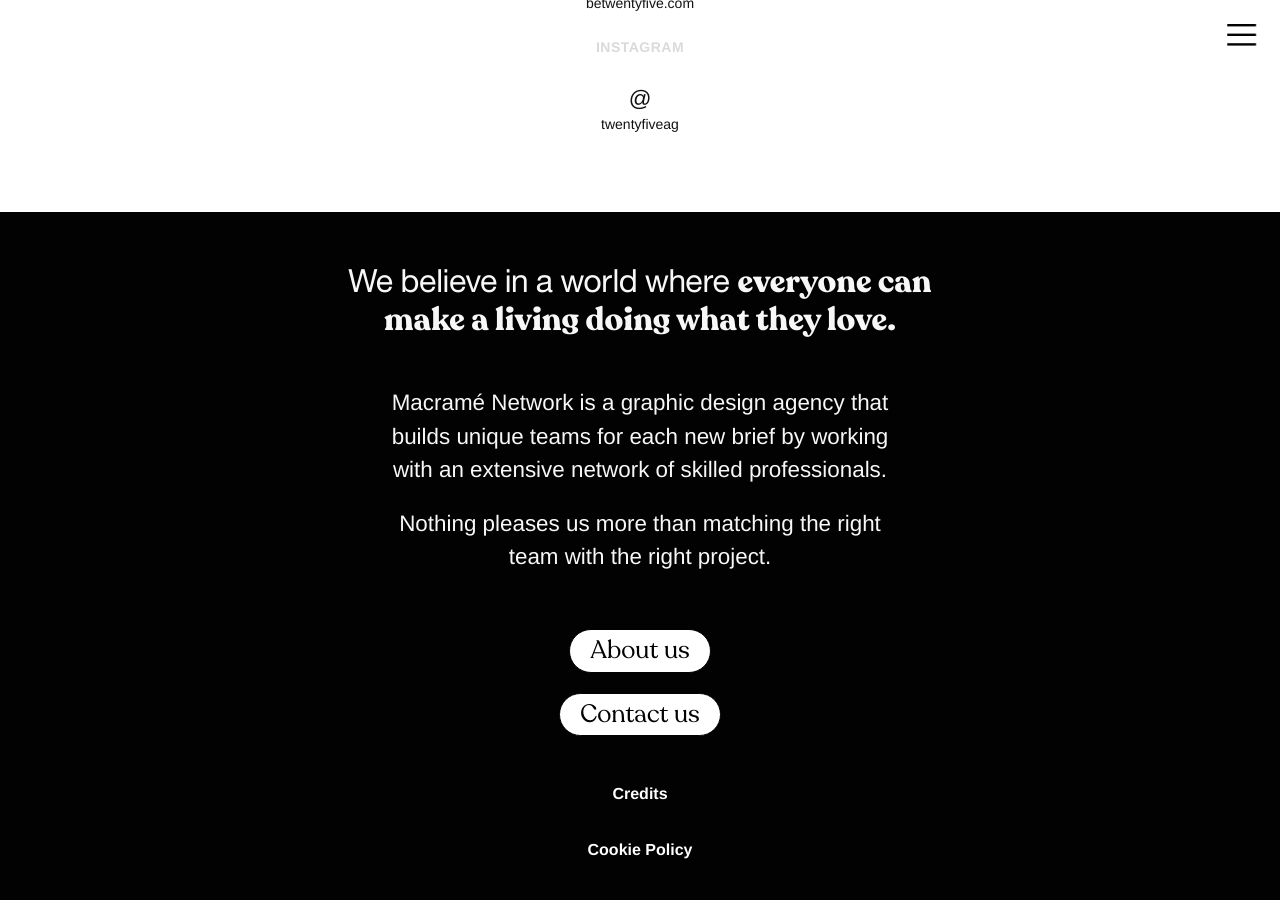
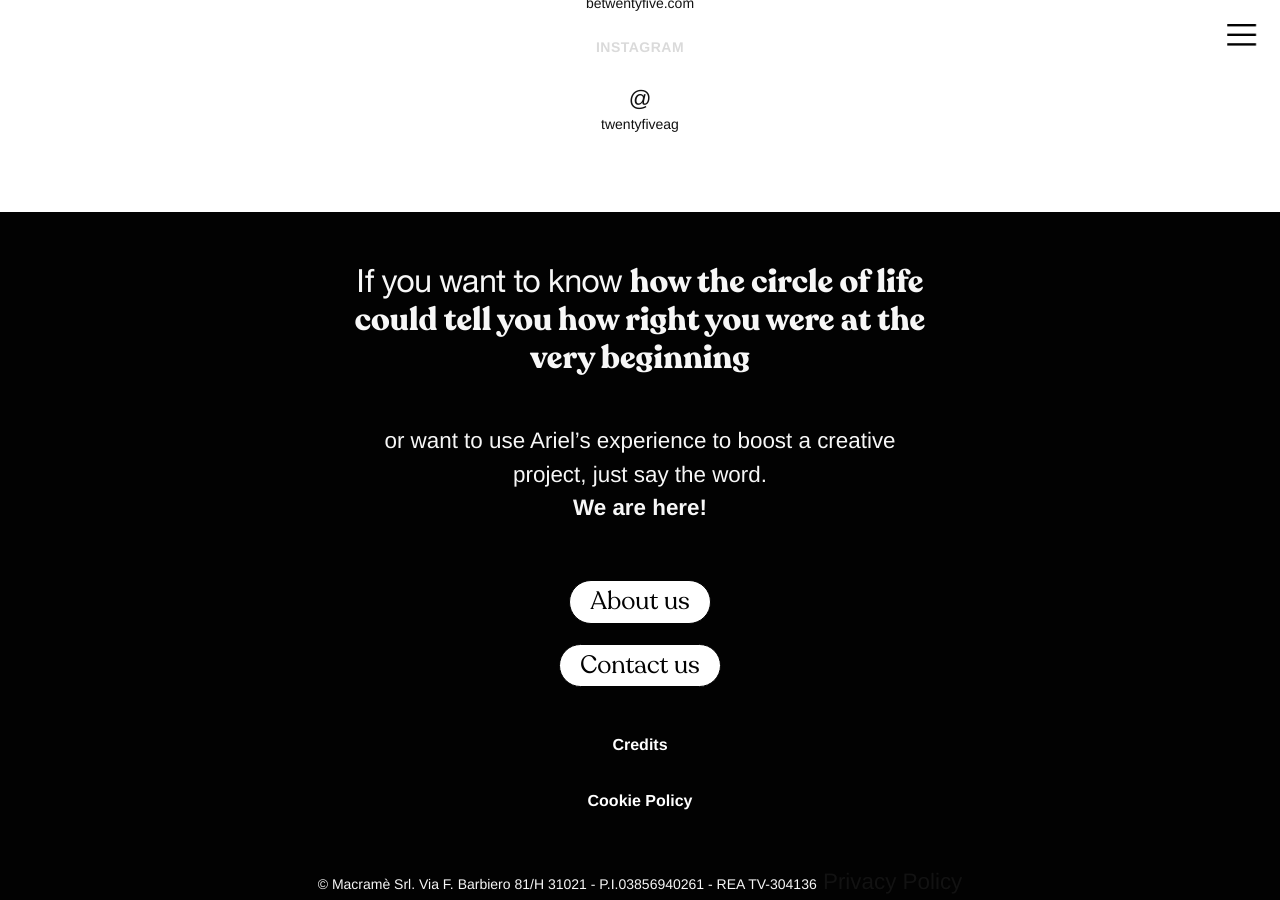
Before and after one commit to macrametv/www.macrame.tv, a Jekyll site: the page built from _posts/2021-12-07-ariel-di-lisio.md, in a window 1280 px wide and 900 px high, scrolled down 21772 px. Built offline with Jekyll 4.4.1, drawn with Linux system fonts in a browser that asks for light colours; a script that is not in the unit is left out; comment, search, counter and statistics services are not loaded.

Commit message:
Update Post “2021-12-07-ariel-di-lisio”

```diff
--- a/_posts/2021-12-07-ariel-di-lisio.md
+++ b/_posts/2021-12-07-ariel-di-lisio.md
@@ -214,4 +214,12 @@
   designers of the year.
 website: betwentyfive.com
 imstagram: twentyfiveag
+footer: >-
+  # If you want to know **how the circle of life could tell you how right you
+  were at the very beginning**
+
+
+  or want to use Ariel’s experience to boost a creative project, just say the word.\
+
+  **We are here!**
 ---
```
